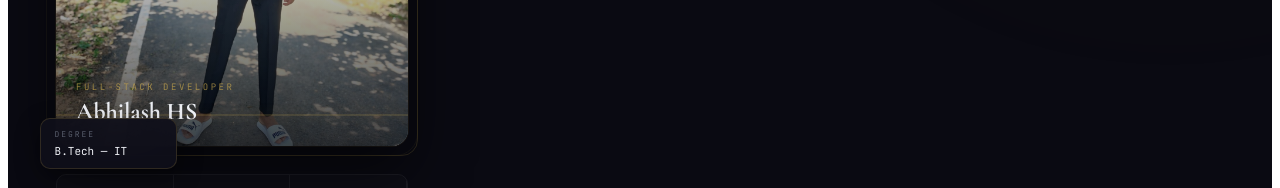
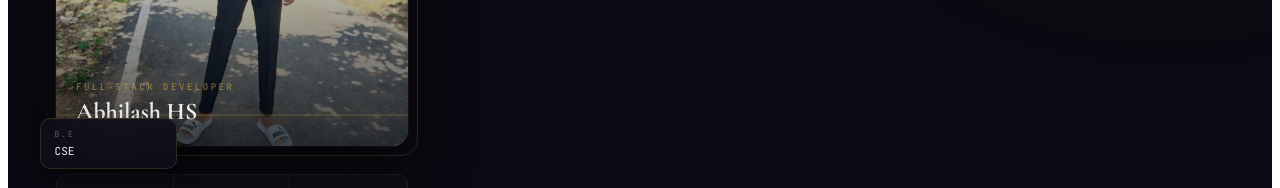
Before and after one commit to Abhilash676/Abhilash_Portfolio, a React (Vite) app in the folder Abhilash_Portfo/: page / in a window 1280 px wide. Shown: the part 1480-1668 px from the top of the page. Built offline with nearby package versions, Linux system fonts and the light colour scheme; the HTML template or start-up script is replaced by a standard one.

Commit message:
Update degree

```diff
--- a/Abhilash_Portfo/src/components/About/About.jsx
+++ b/Abhilash_Portfo/src/components/About/About.jsx
@@ -76,8 +76,8 @@ const About = () => (
               transition={{ duration: 4, repeat: Infinity, ease: 'easeInOut', delay: 1 }}
             >
               <div className="about-badge-glass">
-                <div className="about-badge-label">Degree</div>
-                <div className="about-badge-value">B.Tech — IT</div>
+                <div className="about-badge-label">B.E</div>
+                <div className="about-badge-value">CSE</div>
               </div>
             </motion.div>
           </div>
```
